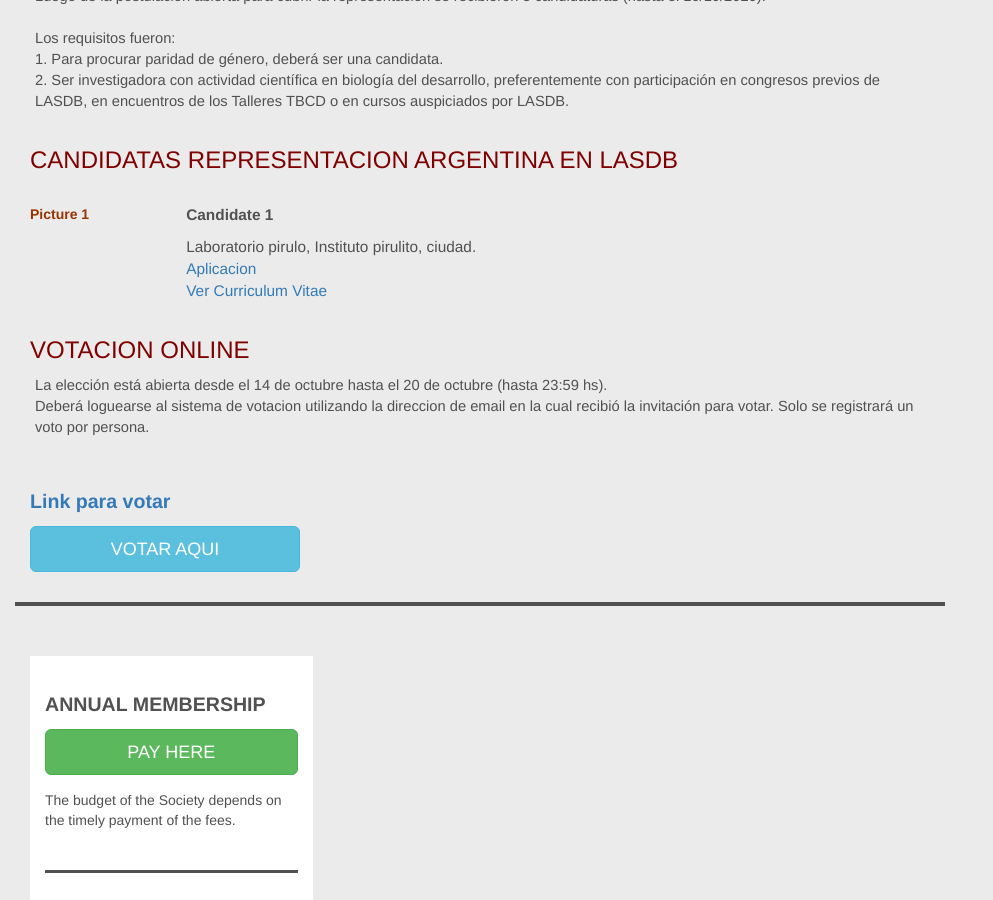
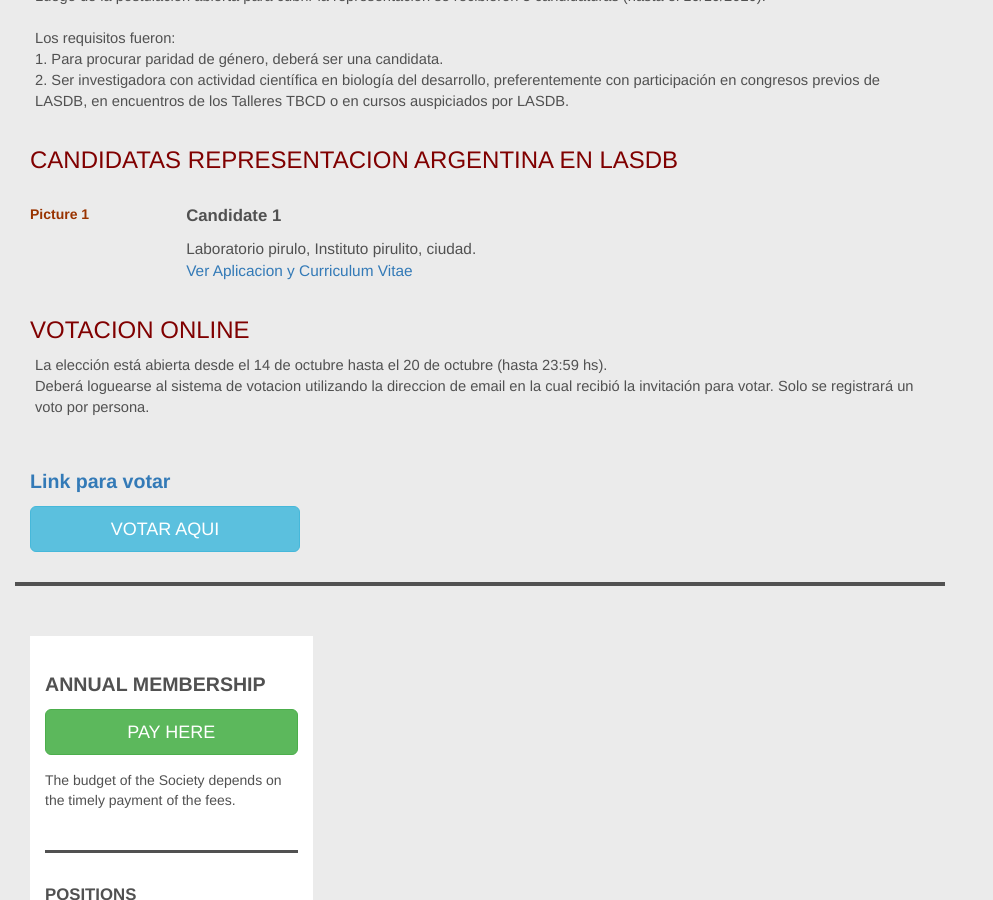
Before and after one commit to lasdb/lasdb.github.io, a Jekyll site: the page built from pages/Argentina-representante-2020.html, in a window 1280 px wide and 900 px high, scrolled down 381 px. Shown: the whole window, without its empty margins (0-993 px from the left). Built offline with Jekyll 4.4.1, drawn with Linux system fonts in a browser that asks for light colours; nearby versions of some CDN libraries.

Commit message:
Update Argentina-representante-2020.html

```diff
--- a/pages/Argentina-representante-2020.html
+++ b/pages/Argentina-representante-2020.html
@@ -23,10 +23,9 @@
                 <tbody>
                 <tr>
                 <td valign="top" width="35%"><strong><span style="color: #993300;" class="text_bco">Picture 1</span></strong></td>
-                <td><p style="font-weight:bold; font-size: 1.1em;">Candidate 1</strong><br></p>
+                <td><p style="font-weight:bold; font-size: 1.2em;">Candidate 1</strong><br></p>
                 <p style="font-weight:; font-size: 1.1em;">Laboratorio pirulo, Instituto pirulito, ciudad. </span><br>
-                <a href="http:"> Aplicacion </a><br>
-                <a href="http:"> Ver Curriculum Vitae </a><br></p></td>
+                <a href="{{site.baseurl}}/pages/jobs.html">Ver Aplicacion y Curriculum Vitae </a><br></p></td>
                 </tr>
                 </tbody>
                 </table>
@@ -39,7 +38,7 @@
         <div class="panel-body" style="padding-top:0;">
             <p style="font-weight: ; font-size: 1.05em;">La elección está abierta desde el 14 de octubre hasta el 20 de octubre (hasta 23:59 hs). <br>
             Deberá loguearse al sistema de votacion utilizando la direccion de email en la cual recibió la invitación para votar. Solo se registrará un voto por persona.
-            <br> </p>
+            </p>
         </div>
 
         <div class="panel-body">
```
